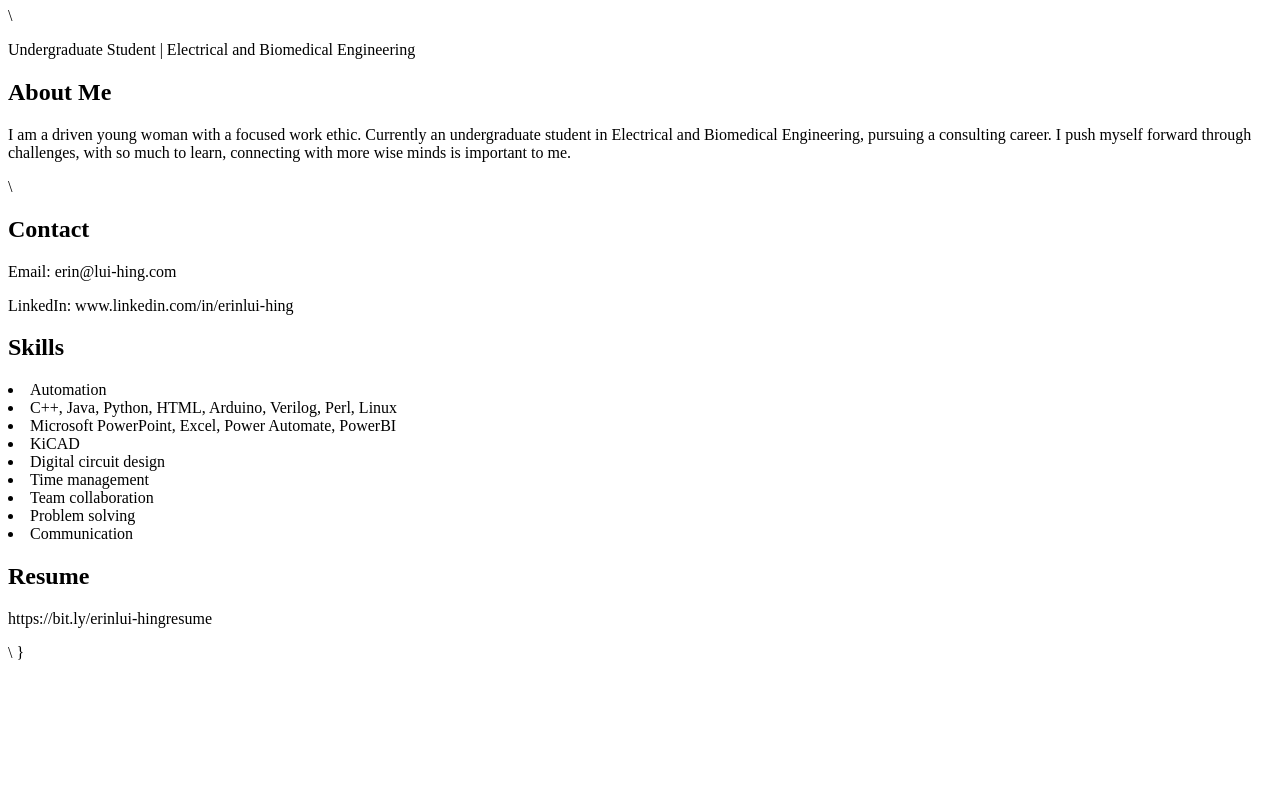
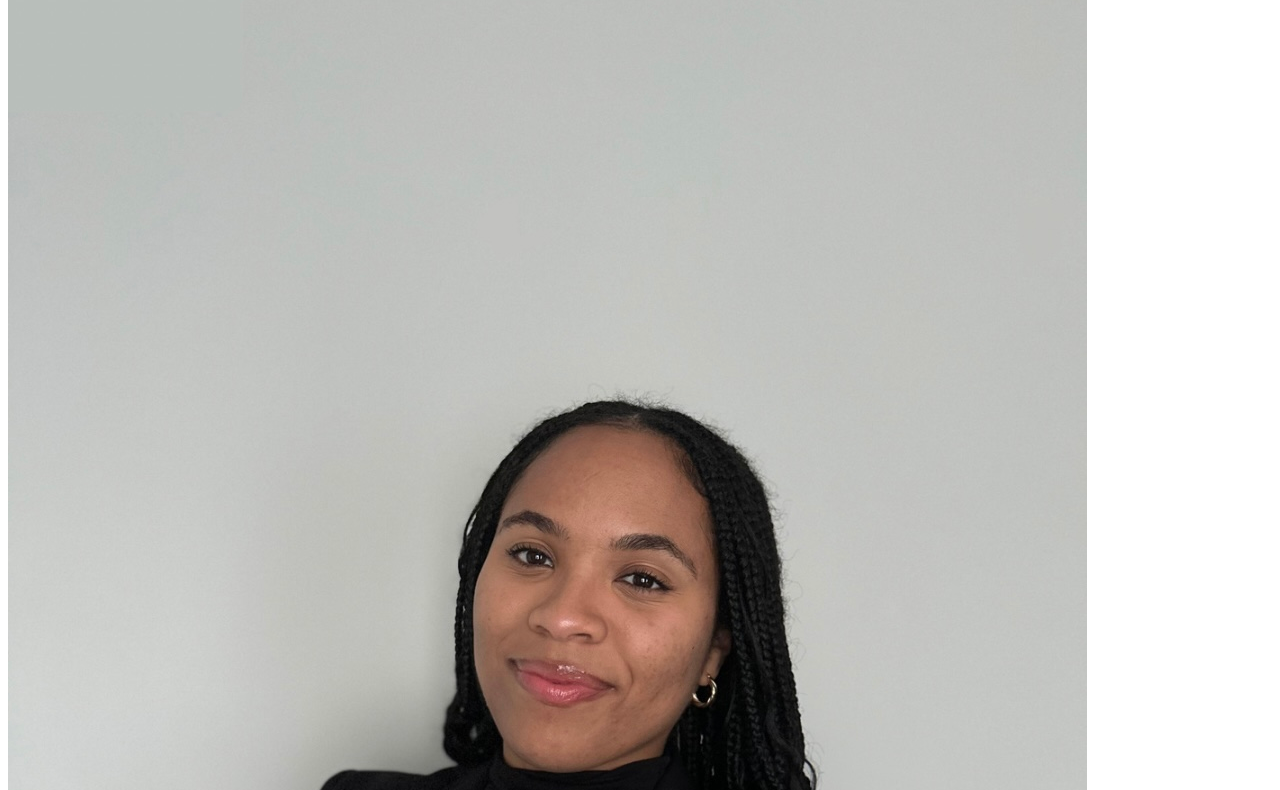
Before and after one commit to erinluihing/luihingweb, a plain HTML site: page index.html in a window 1280 px wide. Shown: the part 99-889 px from the top of the page. Before the commit the page ends 800 px from the top, so only its background shows below. Drawn offline with Linux system fonts and the light colour scheme.

Commit message:
Update3 index.html

```diff
--- a/index.html
+++ b/index.html
@@ -4,6 +4,7 @@
     <meta charset="UTF-8">
     <meta http-equiv="X-UA-Compatible" content="IE=edge">
     <meta name="viewport" content="width=device-width, initial-scale=1.0">
+    <img src="headshot1.jpg" alt="Profile Picture" class="profile-pic">
     <title>Erin Lui-Hing</title>
     <style>
         body \{\
```
